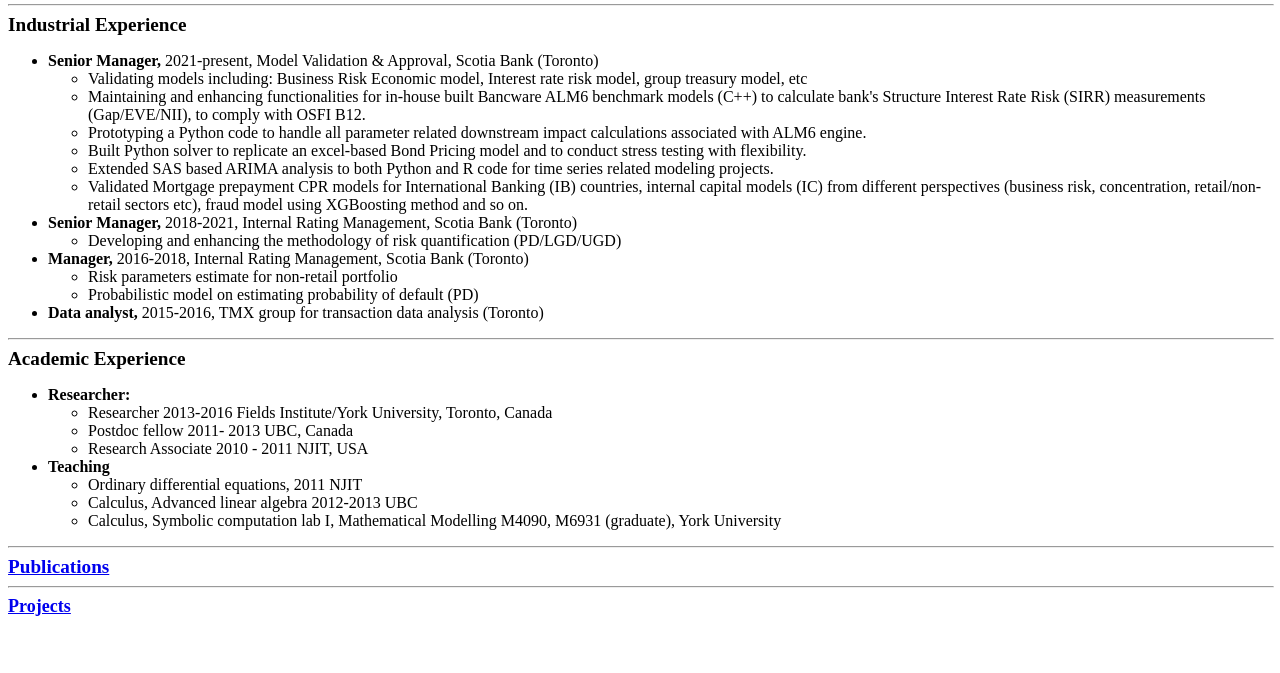
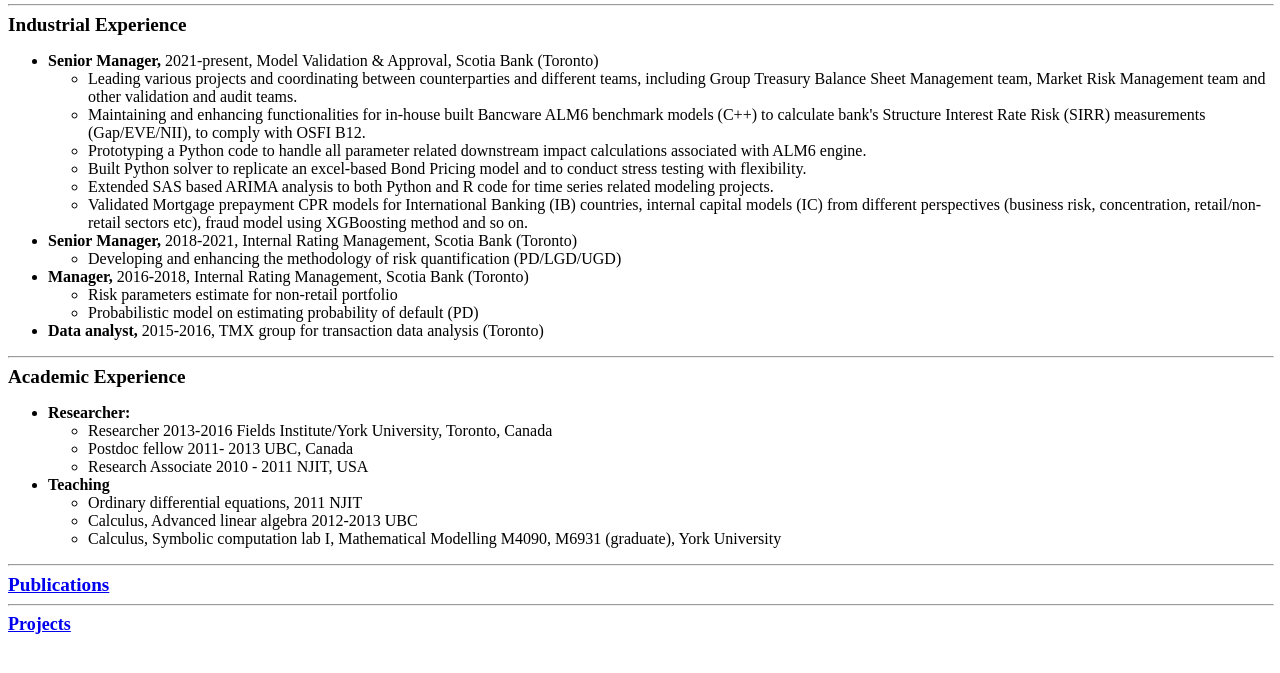
Before and after one commit to qiming82/qiming82.github.io, a plain HTML site: page index.html in a window 1280 px wide. Shown: the part 836-1509 px from the top of the page. Drawn offline with Linux system fonts and the light colour scheme.

Commit message:
Update index.html

```diff
--- a/index.html
+++ b/index.html
@@ -62,7 +62,7 @@
     <ul>
       <li><b>Senior Manager, </b>2021-present, Model Validation & Approval, Scotia Bank (Toronto)</li>
       <ul>
-        <li> Validating models including: Business Risk Economic model, Interest rate risk model, group treasury model, etc <br>
+        <li> Leading various projects and coordinating between counterparties and different teams, including Group Treasury Balance Sheet Management team, Market Risk Management team and other validation and audit teams.</li>
         <li> Maintaining and enhancing functionalities for in-house built Bancware ALM6 benchmark models (C++) to calculate bank's Structure Interest Rate Risk (SIRR) measurements (Gap/EVE/NII), to comply with OSFI B12.
         </li>
         <li> Prototyping a Python code to handle all parameter related downstream impact calculations associated with ALM6 engine.
@@ -72,7 +72,6 @@
         <li> Extended SAS based ARIMA analysis to both Python and R code for time series related modeling projects.
         </li>
         <li> Validated Mortgage prepayment CPR models for International Banking (IB) countries, internal capital models (IC) from different perspectives (business risk, concentration, retail/non-retail sectors etc), fraud model using XGBoosting method and so on.
-        </li>
         </li>
       </ul>
       <li><b>Senior Manager, </b>2018-2021, Internal Rating Management, Scotia Bank (Toronto)</li>
```
